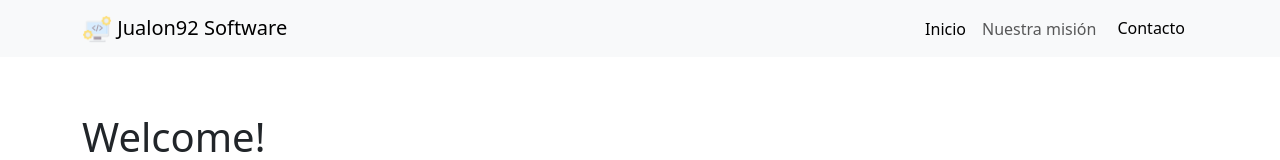
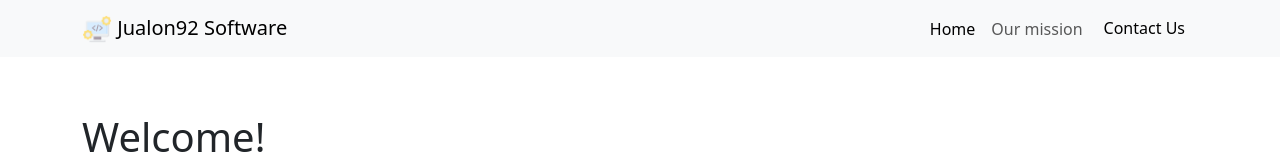
Before and after one commit to jualon92/software-services-portfolio, an Angular app: page /software-services-portfolio/ in a window 1280 px wide. Shown: the top 160 px of the page. Built offline with nearby package versions, Linux system fonts and the light colour scheme.

Commit message:
Traducir enlaces de navegación a inglés en el componente de encabezado

```diff
--- a/src/app/header/header.component.html
+++ b/src/app/header/header.component.html
@@ -25,10 +25,10 @@
    [ngbCollapse]="isCollapsed">
 <ul class="navbar-nav ms-auto">
   <li class="nav-item">
-    <a class="nav-link  " routerLink="" routerLinkActive="active" [routerLinkActiveOptions]="{exact: true}">Inicio</a>
+    <a class="nav-link  " routerLink="" routerLinkActive="active" [routerLinkActiveOptions]="{exact: true}">Home</a>
   </li>
   <li class="nav-item">
-    <a class="nav-link " routerLink="mision" routerLinkActive="active">Nuestra misión</a>
+    <a class="nav-link " routerLink="mision" routerLinkActive="active">Our mission</a>
   </li>
  <!--  <li class="nav-item">
     <a class="nav-link " routerLink="/proyectos" routerLinkActive="active">Proyectos</a>
@@ -37,7 +37,7 @@
     <a class="nav-link " routerLink="/sobre-nosotros" routerLinkActive="active">Sobre Nosotros</a>
   </li> -->
   <li class="nav-item">
-    <a class="btn btn-light" routerLink="contact">Contacto</a>
+    <a class="btn btn-light" routerLink="contact">Contact Us</a>
   </li>
 </ul>
 </div>
```
